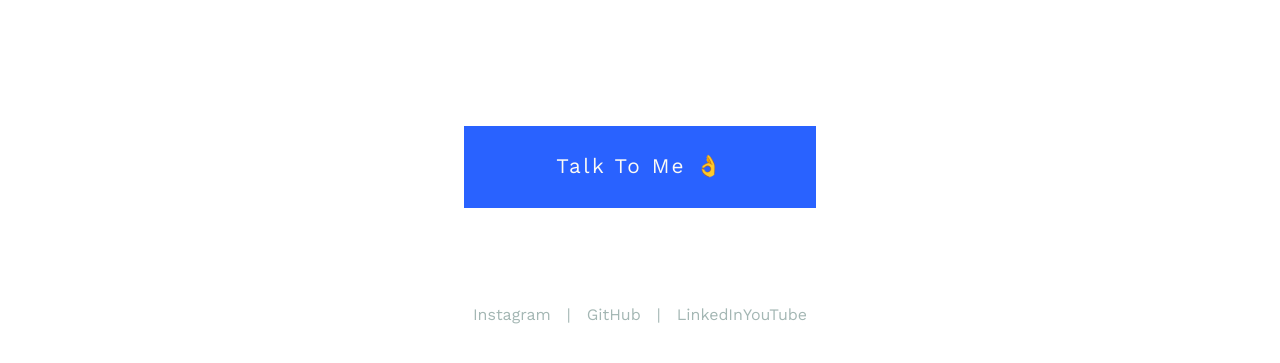
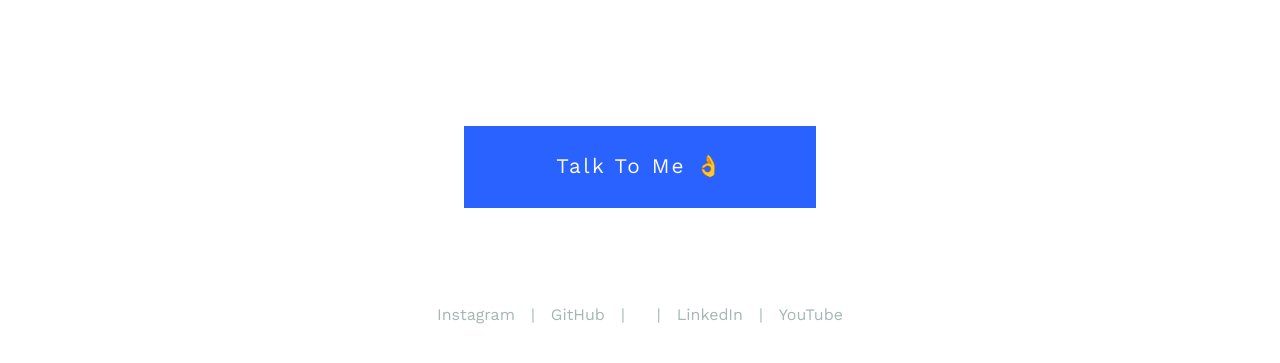
Before and after one commit to RifaiM/Portfolio, a plain HTML site: page index.html in a window 1280 px wide. Shown: the part 4482-4845 px from the top of the page. Drawn offline with nearby package versions, Linux system fonts and the light colour scheme; files that its build step writes are made by us from their sources.

Commit message:
Update style.scss

```diff
--- a/assets/scss/style.scss
+++ b/assets/scss/style.scss
@@ -203,7 +203,9 @@ footer {
             li {
 
                 &:nth-child(2)::before,
-                &:nth-child(2)::after {
+                &:nth-child(2)::after,
+                &:nth-child(3)::before,
+                &:nth-child(3)::after {
                     content: "|";
                     padding: 0 1rem;
                     color: config.$grey1;
```
